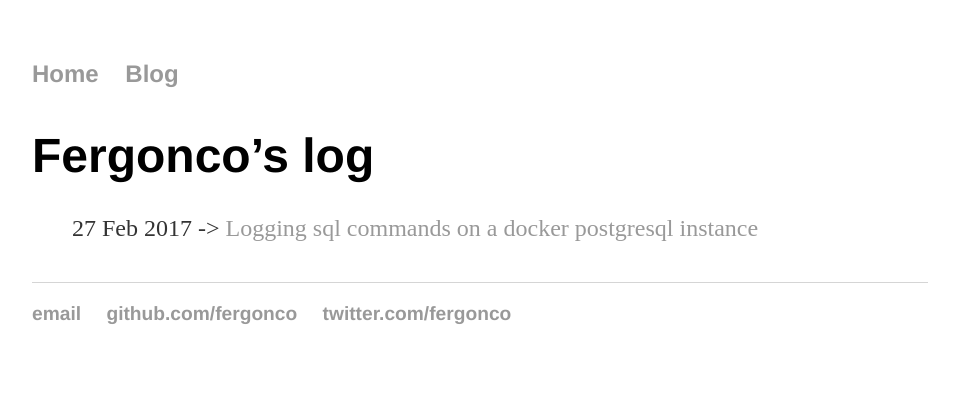
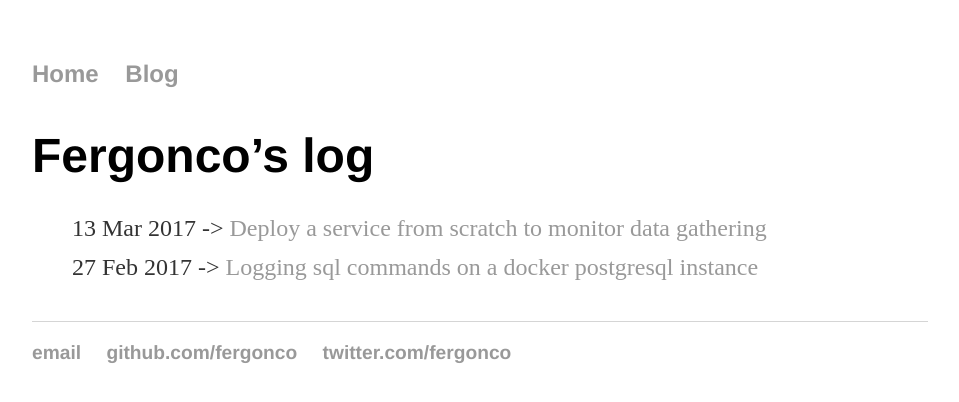
Before and after one commit to fergonco/fergonco.github.io, a Jekyll site: the page built from blog.md, in a window 1280 px wide. Shown: the top 402 px of the page, without its empty margins (160-1119 px from the left). Built offline with Jekyll 4.4.1, drawn with Linux system fonts in a browser that asks for light colours; part of the change alters nothing that is shown.

Commit message:
new post

```diff
--- a/_config.yml
+++ b/_config.yml
@@ -1,2 +1,3 @@
 name: Fernando González Cortés
 permalink: /blog/:year/:month/:day/:title
+markdown: kramdown
--- /dev/null
+++ b/_posts/2017-03-13-deploy-a-service-from-scratch.md
@@ -0,0 +1,139 @@
+---
+layout: post
+title: 'Deploy a service from scratch to monitor data gathering'
+date: 2017-03-13
+---
+
+# Deploy a service from scratch to monitor data gathering
+
+Sometimes we want to be sure that your services are running and didn't terminate for whatever reason. In those cases, normally I use tools like [Monit](https://mmonit.com/monit/) and it is fair enough.
+
+This case is a bit more complicated though. The service I want to monitor queries a REST API and stores some real time data in an database, building a historic. By ensuring that the service is up I know the service *tries* to build the historic but not if it actually does. What if there is something that keeps some data from being stored? It could be a bug in the data gathering code, some network problems, etc. Imagine discovering after some weeks that your data was just not saved in the database.
+
+In order to check that the data is effectively being stored in the database, I created a small service that reads the last timestamp inserted and just outputs "success" if it is recent or "failure" otherwise. I will then monitor this service with monit, checking that the result is successful. Here is what I did:
+
+1. Create maven project. In the command line:
+
+
+   ~~~
+	$ mvn archetype:generate
+   ~~~
+
+1. Configure the pom.xml to tell Maven to package the project as .war file and to use some dependencies: Servlet API and a library to connect to the database.
+
+
+   ~~~xml
+	<project xmlns="http://maven.apache.org/POM/4.0.0" xmlns:xsi="http://www.w3.org/2001/XMLSchema-instance"
+		xsi:schemaLocation="http://maven.apache.org/POM/4.0.0 http://maven.apache.org/xsd/maven-4.0.0.xsd">
+		<modelVersion>4.0.0</modelVersion>
+
+		<artifactId>dbstatus</artifactId>
+		<packaging>war</packaging>
+
+		<name>dbstatus</name>
+
+		<properties>
+			<project.build.sourceEncoding>UTF-8</project.build.sourceEncoding>
+		</properties>
+
+		<dependencies>
+			<dependency>
+				<groupId>javax.servlet</groupId>
+				<artifactId>javax.servlet-api</artifactId>
+				<version>3.0.1</version>
+				<scope>provided</scope>
+			</dependency>
+			<dependency>
+				<groupId>org.fergonco.traffic</groupId>
+				<artifactId>jpa</artifactId>
+				<version>1.0-SNAPSHOT</version>
+			</dependency>
+		</dependencies>
+
+	</project>
+
+   ~~~
+
+4. Some tools are unhappy if there is no web.xml file. It will be just empty since our servlet will be declared with annotations:
+
+   ~~~xml
+	<web-app xmlns="http://java.sun.com/xml/ns/javaee" xmlns:xsi="http://www.w3.org/2001/XMLSchema-instance"
+		xsi:schemaLocation="http://java.sun.com/xml/ns/javaee
+		      http://java.sun.com/xml/ns/javaee/web-app_3_0.xsd"
+		version="3.0">
+	</web-app>
+   ~~~
+
+5. Create and implement the servlet. Basically it obtains the maximum value of the timestamp field from the database and checks it against *now*. If the difference is greater than a certain amount of time, output a "failure", else output a "success":
+
+   ~~~java
+	[...]
+	@WebServlet("/dbstatus")
+	public class StatusServlet extends HttpServlet {
+		private static final long serialVersionUID = 1L;
+
+		@Override
+		protected void doGet(HttpServletRequest req, HttpServletResponse resp) throws ServletException, IOException {
+			String answer = "weather: $weatherStatus\ntransport: $transportStatus";
+			Date nowDate = new Date();
+			long now = nowDate.getTime();
+
+			EntityManager em = DBUtils.getEntityManager();
+			Long lastWeatherCondition = (Long) em.createNativeQuery("select max(\"timestamp\") from app.WeatherConditions;")
+					.getSingleResult();
+			String weatherStatus = (now - lastWeatherCondition > 5 * 60 * 60 * 1000) ? "fail" : "success";
+
+			Long lastTransportShift = (Long) em.createNativeQuery("select max(\"timestamp\") from app.Shift;")
+					.getSingleResult();
+			Calendar calendar = GregorianCalendar.getInstance();
+			calendar.setTime(nowDate);
+			int hour = calendar.get(Calendar.HOUR_OF_DAY);
+			String transportStatus = ((hour > 7) && (now - lastTransportShift > 60 * 60 * 1000)) ? "fail" : "success";
+
+			answer = answer.replace("$weatherStatus", weatherStatus);
+			answer = answer.replace("$transportStatus", transportStatus);
+			resp.getWriter().write(answer);
+		}
+
+	}
+   ~~~
+
+6. Create a Dockerfile. Nothing special here, just use Tomcat image over Alpine and add our .war:
+
+
+   ~~~
+	FROM tomcat:7-jre8-alpine
+	ADD target/segment-speeds-service-1.0-SNAPSHOT.war /usr/local/tomcat/webapps/segment-speeds.war
+   ~~~
+
+7. Create a docker image and push to docker hub
+
+
+   ~~~
+	mvn package
+	docker build . -t fergonco/traffic-viewer-dbstatus
+	docker push fergonco/traffic-viewer-dbstatus
+   ~~~
+
+8. Pull the image on the server and run. We are just linking the dockers with --link which is such a quick, dirty and [legacy](https://docs.docker.com/engine/userguide/networking/default_network/dockerlinks/) way to link docker containers. I'll move on to something else some day.
+
+
+   ~~~
+	docker pull fergonco/traffic-viewer-dbstatus
+	docker run -d -p $PORT:8080 --link $PG:pg -e TRAFFIC_VIEWER_DB_URL=jdbc:postgresql://pg:5432/$DB -e TRAFFIC_VIEWER_DB_USER=$USERNAME -e TRAFFIC_VIEWER_DB_PASSWORD=$PASSWORD --name traffic-viewer-dbstatus fergonco/traffic-viewer-dbstatus
+   ~~~
+
+9. Check manually the [service](http://fergonco.org/dbstatus/).
+
+1. Add some monit configuration to check that the output of our service gives us the right output:
+
+
+   ~~~
+	check host border-rampage with address fergonco.org
+	    if failed
+		port 80 protocol http
+		request "/dbstatus/" with content = "weather: success\ntransport: success"
+	    then alert
+   ~~~
+
+That's it. Some info about the context of this work coming soon :)
```
